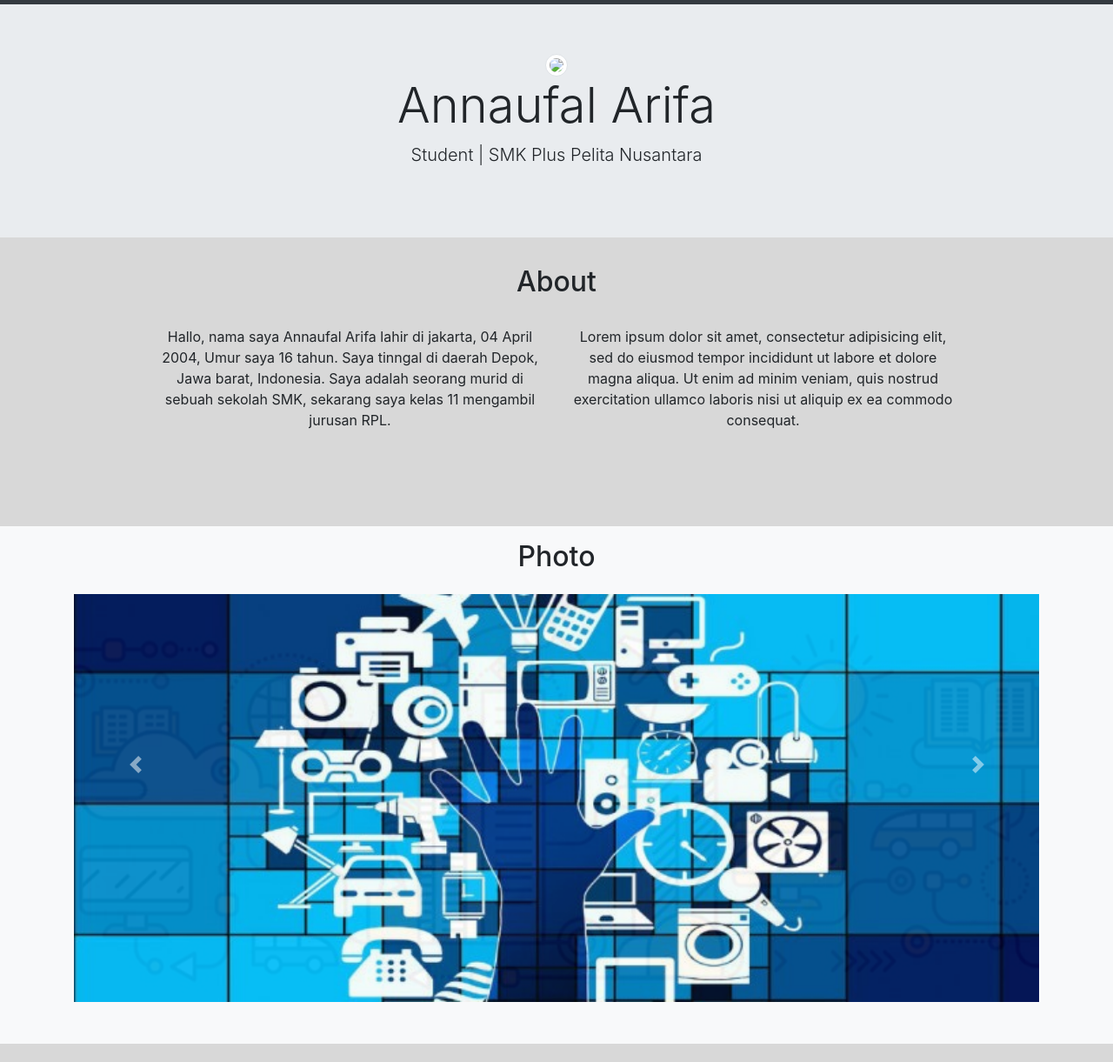
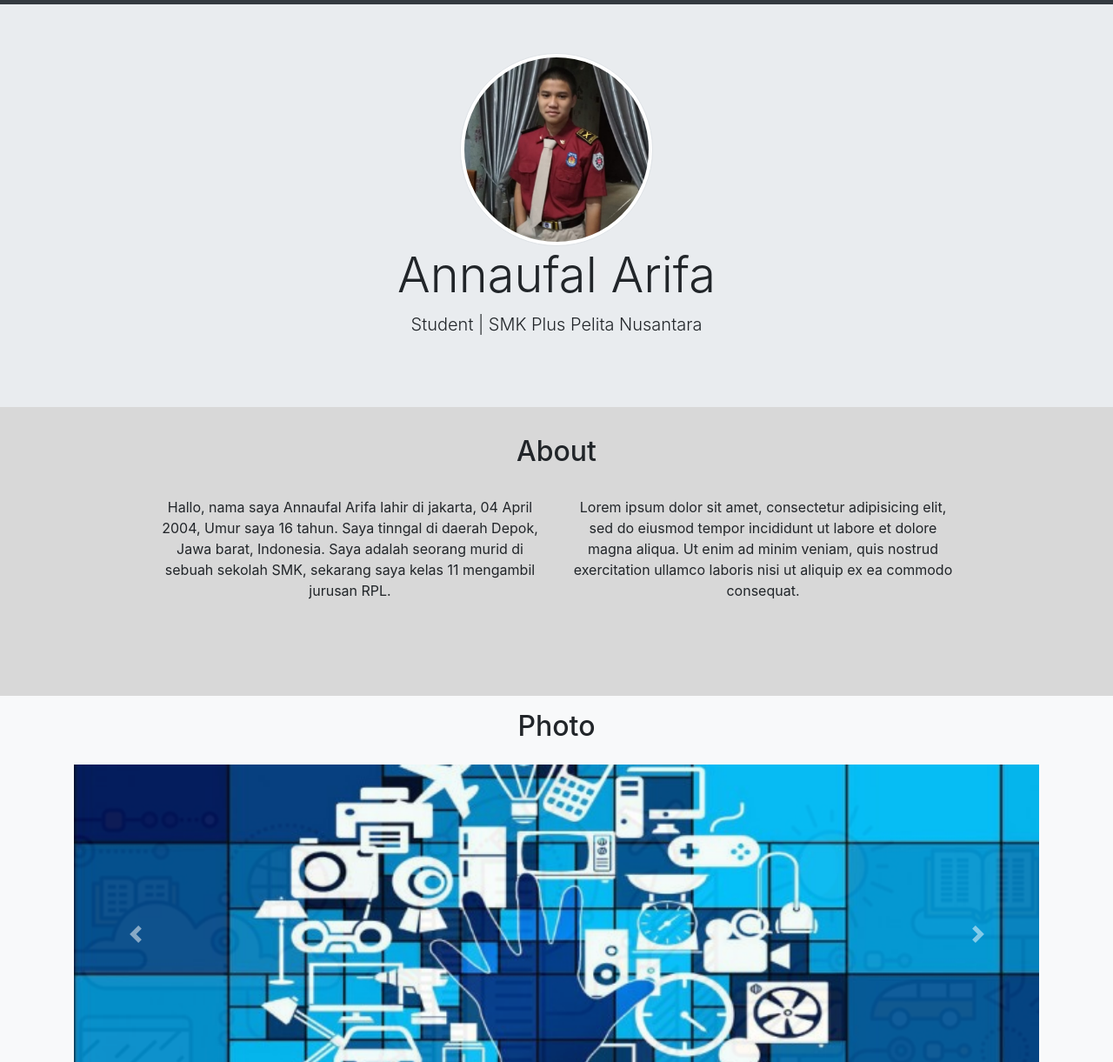
Before and after one commit to AnnaufalA/AnnaufalA.github.io, a plain HTML site: page index.html in a window 1280 px wide. Shown: the part 51-1272 px from the top of the page at 87% size. Drawn offline with nearby package versions, Linux system fonts and the light colour scheme.

Commit message:
Membetulkan format gambar

```diff
--- a/index.html
+++ b/index.html
@@ -37,7 +37,7 @@
 
       <div class="jumbotron jumbotron-fluid">
         <div class="container text-center">
-          <img src="img/profile2.jpeg" width="20%" class="rounded-circle img-thumbnail">
+          <img src="img/profile2.JPG" width="20%" class="rounded-circle img-thumbnail">
           <h1 class="display-4">Annaufal Arifa</h1>
           <p class="lead">Student | SMK Plus Pelita Nusantara</p>
         </div>
@@ -76,7 +76,7 @@
           <img src="img/images2.jpg" class="d-block w-100" alt="...">
         </div>
         <div class="carousel-item">
-          <img src="img/images1.jpg" class="d-block w-100" alt="...">
+          <img src="img/images1.JPG" class="d-block w-100" alt="...">
         </div>
       </div>
       <a class="carousel-control-prev" href="#carouselExampleFade" role="button" data-slide="prev">
```
